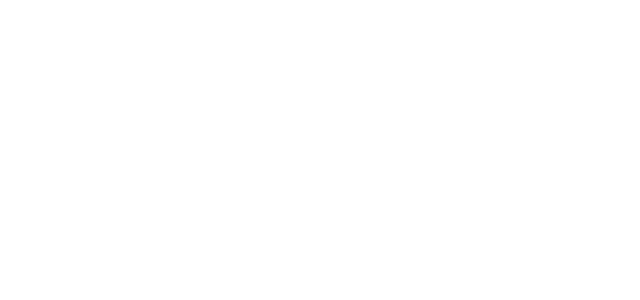
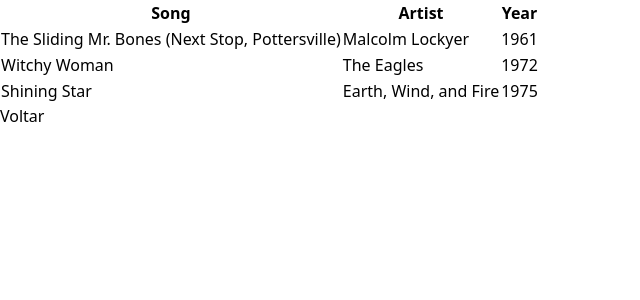
Before and after one commit to Pedr0K22/prototipoEquipamentos, a React (Vite) app in the folder web/: page /setorB in a window 1280 px wide. Before the commit this address had no page. Shown: the top 300 px of the page, without its empty margins (0-640 px from the left). Built offline with nearby package versions, Linux system fonts and the light colour scheme.

Commit message:
branch nova

```diff
--- a/web/src/app.tsx
+++ b/web/src/app.tsx
@@ -2,7 +2,12 @@
 import { BrowserRouter as Router, Routes, Route, Navigate } from 'react-router-dom';
 import Login from './pages/login';
 import Dashboard from './pages/dashboard';
-
+import { SetorA } from './pages/setorA';
+import { SetorB } from './pages/setorB';
+import { SetorC } from './pages/setorC';
+import { SetorD } from './pages/setorD';
+import { SetorE } from './pages/setorE';
+import { SetorF } from './pages/setorF';
 // Função para verificar se o token JWT está no localStorage
 const isAuthenticated = () => !!localStorage.getItem('token');
 
@@ -24,7 +29,13 @@
             </ProtectedRoute>
           }
         /> {/* Página de Dashboard protegida */}
+        <Route path='/setorA' element={<SetorA/>}></Route>
+        <Route path='/setorB' element={<SetorB/>}></Route>
+        <Route path='/setorC' element={<SetorC/>}></Route>
+        <Route path='/setorD' element={<SetorD/>}></Route>
+        <Route path='/setorE' element={<SetorE/>}></Route>
+        <Route path='/setorF' element={<SetorF/>}></Route>
       </Routes>
     </Router>
   );
-}
+}""
--- a/web/src/pages/dashboard.tsx
+++ b/web/src/pages/dashboard.tsx
@@ -1,6 +1,8 @@
 // src/pages/Dashboard.tsx
 import { useEffect, useState } from "react";
 import axios from "axios";
+import Setores from "./setores";
+
 
 // Interfaces para tipagem dos dados
 // interface Equipamento {
@@ -53,7 +55,7 @@
   return (
     <div className="container mx-auto p-8">
       <h2 className="text-3xl font-bold mb-6">Setores e Equipamentos</h2>
-
+      <Setores></Setores>
       {data.length === 0 ? (
         <p>Carregando...</p>
       ) : (
--- /dev/null
+++ b/web/src/pages/setorA.tsx
@@ -0,0 +1,41 @@
+import { useNavigate } from "react-router-dom";
+import { Button } from "../components/ui/button";
+
+
+export function SetorA() {
+  const navigate = useNavigate();
+  const voltar = () => {
+    navigate('/dashboard');
+  }
+  return (
+  <>
+  <table className="table-auto">
+      <thead>
+        <tr>
+          <th>Componente</th>
+          <th>Código</th>
+          <th>ID</th>
+        </tr>
+      </thead>
+      <tbody>
+        <tr>
+          <td>Rotor</td>
+          <td>Malcolm Lockyer</td>
+          <td>1961</td>
+        </tr>
+        <tr>
+          <td>Witchy Woman</td>
+          <td>The Eagles</td>
+          <td>1972</td>
+        </tr>
+        <tr>
+          <td>Shining Star</td>
+          <td>Earth, Wind, and Fire</td>
+          <td>1975</td>
+        </tr>
+      </tbody>
+    </table>
+    <Button onClick={voltar}>Voltar</Button>
+    </>
+    );
+};
--- /dev/null
+++ b/web/src/pages/setorB.tsx
@@ -0,0 +1,41 @@
+import { useNavigate } from "react-router-dom";
+import { Button } from "../components/ui/button";
+
+
+export function SetorB() {
+  const navigate = useNavigate();
+  const voltar = () => {
+    navigate('/dashboard');
+  }
+  return (
+  <>
+  <table className="table-auto">
+  <thead>
+    <tr>
+      <th>Song</th>
+      <th>Artist</th>
+      <th>Year</th>
+    </tr>
+  </thead>
+  <tbody>
+    <tr>
+      <td>The Sliding Mr. Bones (Next Stop, Pottersville)</td>
+      <td>Malcolm Lockyer</td>
+      <td>1961</td>
+    </tr>
+    <tr>
+      <td>Witchy Woman</td>
+      <td>The Eagles</td>
+      <td>1972</td>
+    </tr>
+    <tr>
+      <td>Shining Star</td>
+      <td>Earth, Wind, and Fire</td>
+      <td>1975</td>
+    </tr>
+   </tbody>
+  </table>
+  <Button onClick={voltar}>Voltar</Button>
+  </>
+  )
+};
--- /dev/null
+++ b/web/src/pages/setorC.tsx
@@ -0,0 +1,40 @@
+import { useNavigate } from "react-router-dom";
+import { Button } from "../components/ui/button";
+
+export function SetorC() {
+  const navigate = useNavigate();
+  const voltar = () => {
+    navigate('/dashboard');
+  }
+  return (
+  <>
+   <table className="table-auto">
+  <thead>
+    <tr>
+      <th>Song</th>
+      <th>Artist</th>
+      <th>Year</th>
+    </tr>
+  </thead>
+  <tbody>
+    <tr>
+      <td>The Sliding Mr. Bones (Next Stop, Pottersville)</td>
+      <td>Malcolm Lockyer</td>
+      <td>1961</td>
+    </tr>
+    <tr>
+      <td>Witchy Woman</td>
+      <td>The Eagles</td>
+      <td>1972</td>
+    </tr>
+    <tr>
+      <td>Shining Star</td>
+      <td>Earth, Wind, and Fire</td>
+      <td>1975</td>
+    </tr>
+  </tbody>
+ </table>
+<Button onClick={voltar}>Voltar</Button>
+</>
+  )
+};
--- /dev/null
+++ b/web/src/pages/setorD.tsx
@@ -0,0 +1,40 @@
+import { useNavigate } from "react-router-dom";
+import { Button } from "../components/ui/button";
+
+export function SetorD() {
+  const navigate = useNavigate();
+  const voltar = () => {
+    navigate('/dashboard');
+  }
+  return (
+  <>
+   <table className="table-auto">
+  <thead>
+    <tr>
+      <th>Song</th>
+      <th>Artist</th>
+      <th>Year</th>
+    </tr>
+  </thead>
+  <tbody>
+    <tr>
+      <td>The Sliding Mr. Bones (Next Stop, Pottersville)</td>
+      <td>Malcolm Lockyer</td>
+      <td>1961</td>
+    </tr>
+    <tr>
+      <td>Witchy Woman</td>
+      <td>The Eagles</td>
+      <td>1972</td>
+    </tr>
+    <tr>
+      <td>Shining Star</td>
+      <td>Earth, Wind, and Fire</td>
+      <td>1975</td>
+    </tr>
+  </tbody>
+</table>
+<Button onClick={voltar}>Voltar</Button>
+</>
+  )
+};
--- /dev/null
+++ b/web/src/pages/setorE.tsx
@@ -0,0 +1,41 @@
+import { useNavigate } from "react-router-dom";
+import { Button } from "../components/ui/button";
+
+
+export function SetorE() {
+  const navigate = useNavigate();
+  const voltar = () => {
+    navigate('/dashboard');
+  }
+  return (
+    <>
+     <table className="table-auto">
+    <thead>
+      <tr>
+        <th>Song</th>
+        <th>Artist</th>
+        <th>Year</th>
+      </tr>
+    </thead>
+    <tbody>
+      <tr>
+        <td>The Sliding Mr. Bones (Next Stop, Pottersville)</td>
+        <td>Malcolm Lockyer</td>
+        <td>1961</td>
+      </tr>
+      <tr>
+        <td>Witchy Woman</td>
+        <td>The Eagles</td>
+        <td>1972</td>
+      </tr>
+      <tr>
+        <td>Shining Star</td>
+        <td>Earth, Wind, and Fire</td>
+        <td>1975</td>
+      </tr>
+    </tbody>
+  </table>
+  <Button onClick={voltar}>Voltar</Button>
+  </>
+    )
+  };
--- /dev/null
+++ b/web/src/pages/setorF.tsx
@@ -0,0 +1,41 @@
+import { useNavigate } from "react-router-dom";
+import { Button } from "../components/ui/button";
+
+
+export function SetorF() {
+  const navigate = useNavigate();
+  const voltar = () => {
+    navigate('/dashboard');
+  }
+  return (
+    <>
+     <table className="table-auto">
+    <thead>
+      <tr>
+        <th>Song</th>
+        <th>Artist</th>
+        <th>Year</th>
+      </tr>
+    </thead>
+    <tbody>
+      <tr>
+        <td>The Sliding Mr. Bones (Next Stop, Pottersville)</td>
+        <td>Malcolm Lockyer</td>
+        <td>1961</td>
+      </tr>
+      <tr>
+        <td>Witchy Woman</td>
+        <td>The Eagles</td>
+        <td>1972</td>
+      </tr>
+      <tr>
+        <td>Shining Star</td>
+        <td>Earth, Wind, and Fire</td>
+        <td>1975</td>
+      </tr>
+    </tbody>
+  </table>
+  <Button onClick={voltar}>Voltar</Button>
+  </>
+    )
+  };
--- /dev/null
+++ b/web/src/pages/setores.tsx
@@ -0,0 +1,37 @@
+import { Button } from "../components/ui/button";
+import { useNavigate } from 'react-router-dom';
+
+
+export function  Setores() {
+    const navigate = useNavigate();
+
+    const handleButtonClickA = () => {
+      navigate('/setorA');  // Caminho para onde quer redirecionar
+    };
+    const handleButtonClickB = () => {
+      navigate('/setorB');  // Caminho para onde quer redirecionar
+    };
+    const handleButtonClickC = () => {
+      navigate('/setorC');  // Caminho para onde quer redirecionar
+    };
+    const handleButtonClickD = () => {
+      navigate('/setorD');  // Caminho para onde quer redirecionar
+    };
+    const handleButtonClickE = () => {
+      navigate('/setorE');  // Caminho para onde quer redirecionar
+    };
+    const handleButtonClickF = () => {
+      navigate('/setorF');  // Caminho para onde quer redirecionar
+    };
+return (
+   <div className="grid gap-4 grid-cols-2">
+  <Button onClick={handleButtonClickA}>Utilidades e Caldeira</Button>
+  <Button onClick={handleButtonClickB}>Operacional</Button>
+  <Button onClick={handleButtonClickC}>Preparação</Button>
+  <Button onClick={handleButtonClickD}>Extração</Button>
+  <Button onClick={handleButtonClickE}>Refinaria</Button>
+  <Button onClick={handleButtonClickF}>Envase</Button>
+</div>
+ )
+}
+export default Setores;
```
